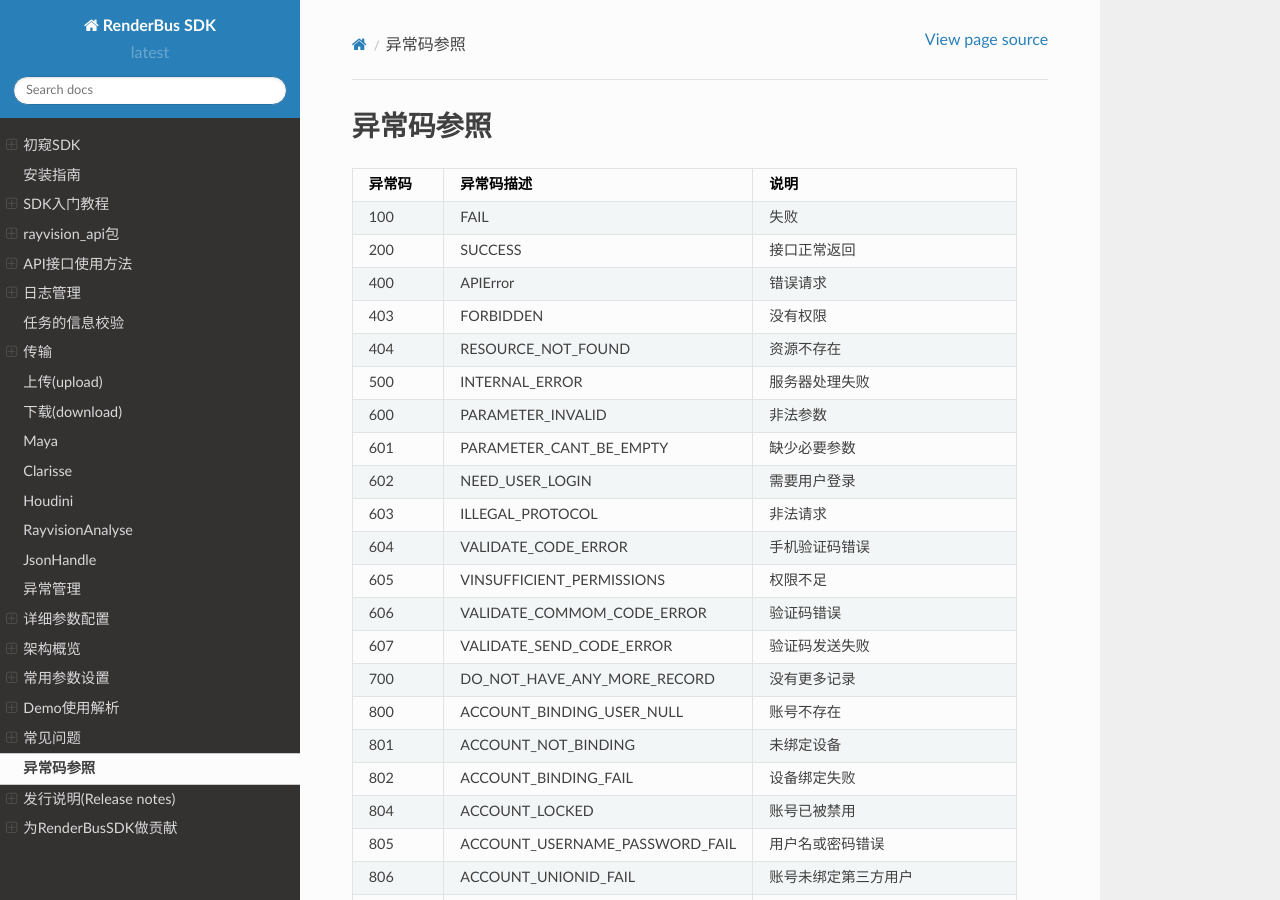
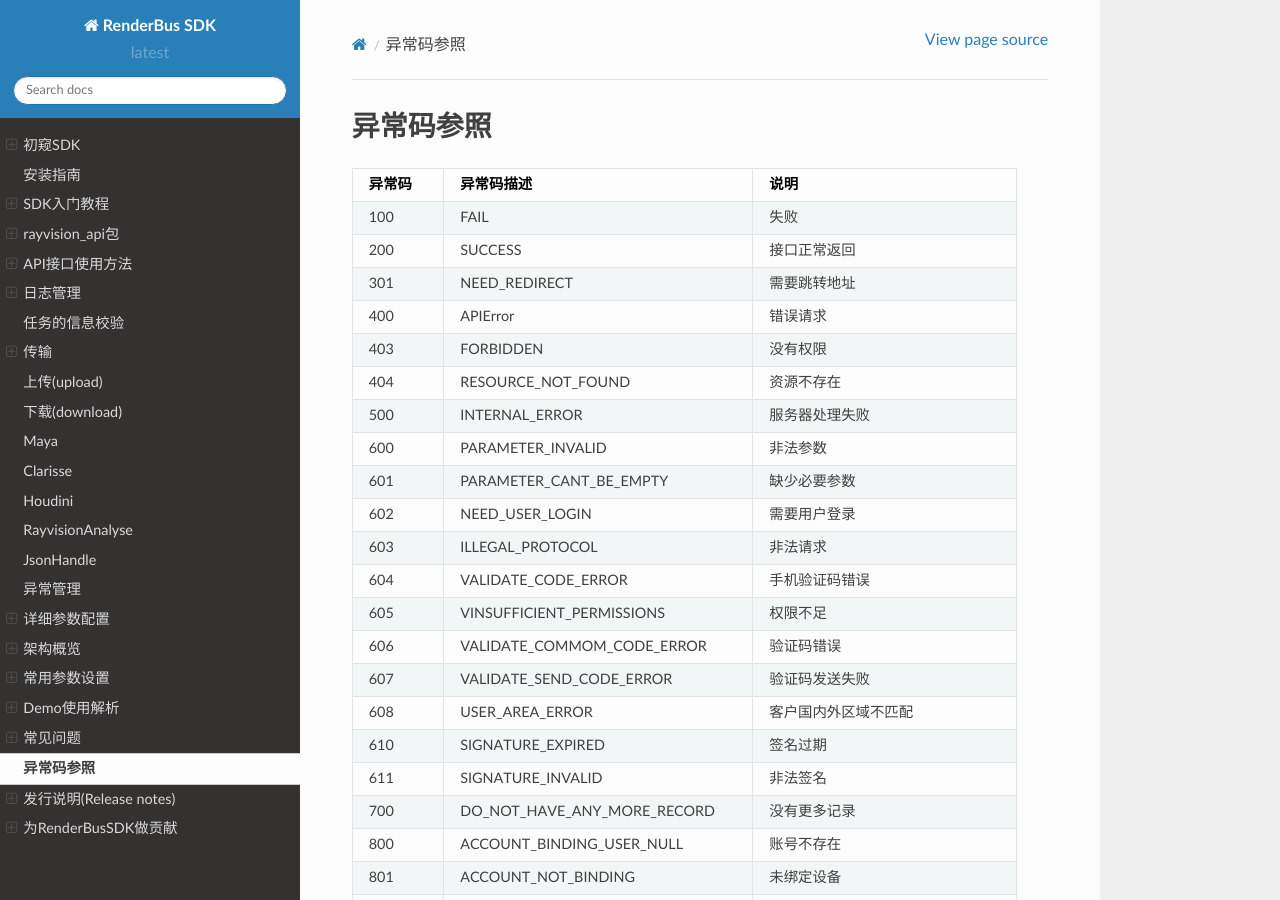
Before and after one commit to renderbus/docs_sdk, a Sphinx documentation site: the page built from docs/render/error_status.rst, in a window 1280 px wide and 900 px high. Built offline with Sphinx 7.4.7 and the Read the Docs theme 2.0.0, drawn with Linux system fonts in a browser that asks for light colours.

Commit message:
add error_status:301、608、610、610、611

```diff
--- a/docs/render/error_status.rst
+++ b/docs/render/error_status.rst
@@ -8,6 +8,7 @@
 ======= =================================== ================================
 100     FAIL                                失败
 200     SUCCESS                             接口正常返回
+301     NEED_REDIRECT                       需要跳转地址
 400     APIError                            错误请求
 403     FORBIDDEN                           没有权限
 404     RESOURCE_NOT_FOUND                  资源不存在
@@ -20,6 +21,9 @@
 605     VINSUFFICIENT_PERMISSIONS           权限不足
 606     VALIDATE_COMMOM_CODE_ERROR          验证码错误
 607     VALIDATE_SEND_CODE_ERROR            验证码发送失败
+608     USER_AREA_ERROR                     客户国内外区域不匹配
+610     SIGNATURE_EXPIRED                   签名过期
+611     SIGNATURE_INVALID                   非法签名
 700     DO_NOT_HAVE_ANY_MORE_RECORD         没有更多记录
 800     ACCOUNT_BINDING_USER_NULL           账号不存在
 801     ACCOUNT_NOT_BINDING                 未绑定设备
```
